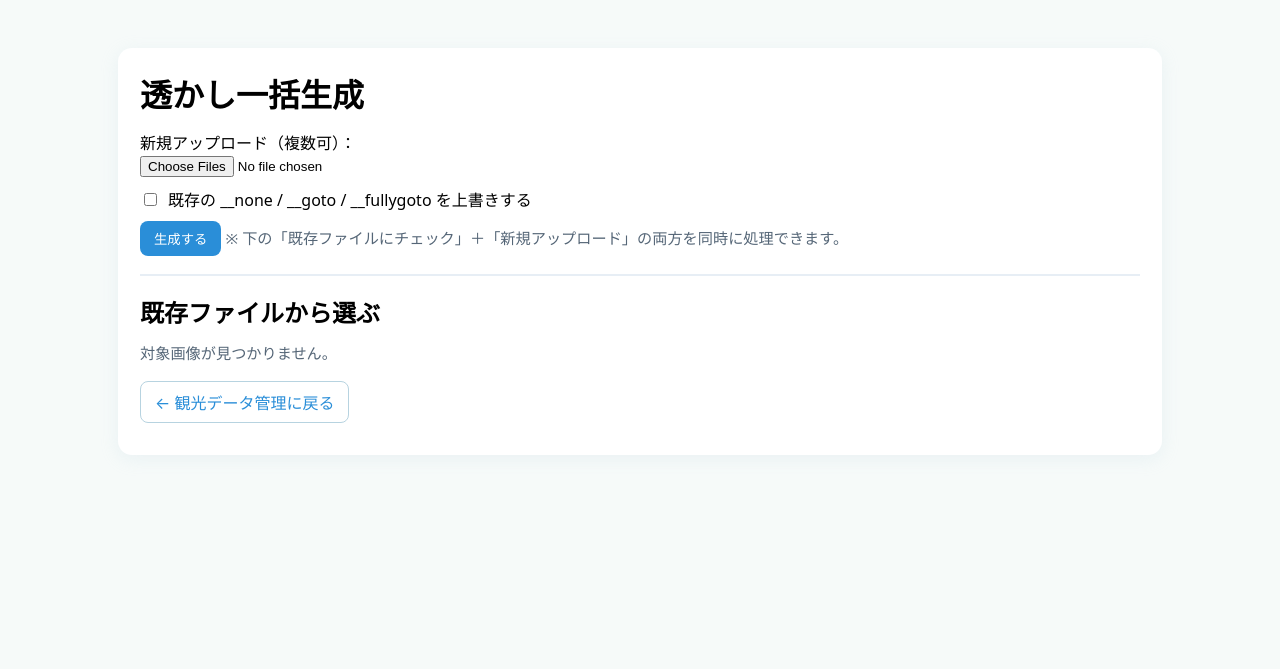
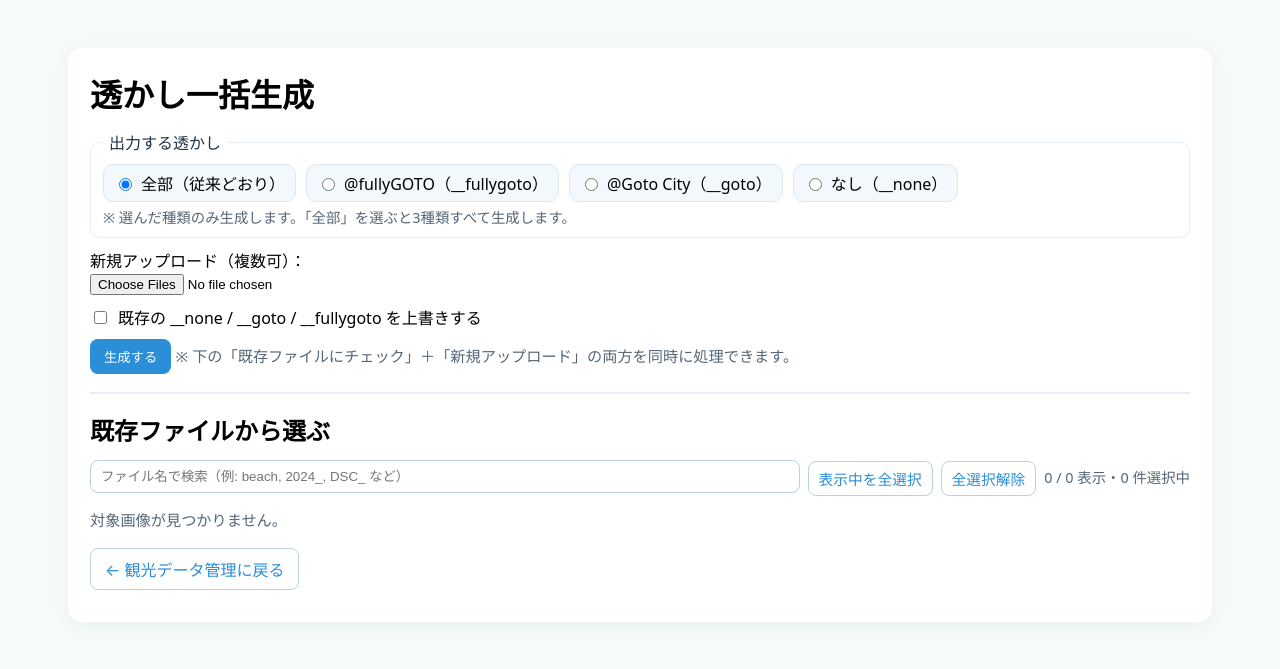
Before and after one commit to fullygoto/kankouai, a Flask app: a page that uses templates/admin_watermark.html in a window 1280 px wide. Shown: the top 669 px of the page. Run offline with Flask 3, Linux system fonts and the light colour scheme; the visitor is signed in with stand-in values (Sample User, id 1); parts of the project's set-up code (start-up, migrations or seed data) failed here and were passed over.

Commit message:
Add files via upload

```diff
--- a/templates/admin_watermark.html
+++ b/templates/admin_watermark.html
@@ -5,20 +5,34 @@
   <title>透かし一括生成</title>
   <meta name="viewport" content="width=device-width, initial-scale=1">
   <style>
-    body{font-family:system-ui,-apple-system,Segoe UI,Roboto,'Hiragino Kaku Gothic ProN',Meiryo,sans-serif;background:#f6faf9;padding:20px}
-    .container{background:#fff;max-width:1000px;margin:20px auto;padding:22px;border-radius:14px;box-shadow:0 4px 18px #b7d3e033}
+    :root{
+      --bg:#f6faf9; --card:#fff; --muted:#567; --line:#e7eef5; --brand:#2a8ed8;
+    }
+    body{font-family:system-ui,-apple-system,Segoe UI,Roboto,'Hiragino Kaku Gothic ProN',Meiryo,sans-serif;background:var(--bg);padding:20px}
+    .container{background:var(--card);max-width:1100px;margin:20px auto;padding:22px;border-radius:14px;box-shadow:0 4px 18px #b7d3e033}
     h1{margin:0 0 14px}
     .row{margin:10px 0}
-    .muted{color:#567;font-size:.95em}
-    .btn{display:inline-block;padding:8px 14px;border:none;border-radius:8px;background:#2a8ed8;color:#fff;cursor:pointer;text-decoration:none}
-    .btn.ghost{background:#fff;color:#2a8ed8;border:1px solid #b7d3e0}
+    .muted{color:var(--muted);font-size:.95em}
+    .btn{display:inline-block;padding:8px 14px;border:none;border-radius:8px;background:var(--brand);color:#fff;cursor:pointer;text-decoration:none}
+    .btn.ghost{background:#fff;color:var(--brand);border:1px solid #b7d3e0}
+    .btn.small{padding:6px 10px;font-size:.92em}
     .grid{display:grid;grid-template-columns:repeat(auto-fill,minmax(220px,1fr));gap:16px;margin-top:12px}
     .card{border:1px solid #e5eef5;border-radius:10px;padding:10px;background:#fbfdff}
     .name{display:block;margin-top:6px;font-size:.92em;color:#345;word-break:break-all}
     img{max-width:100%;height:auto;border:1px solid #e5eef5;border-radius:8px;background:#fff}
     label.sel{display:flex;gap:8px;align-items:center}
     .small{font-size:.9em;color:#567;margin-top:4px}
-    hr{border:1px solid #e7eef5;margin:18px 0}
+    hr{border:1px solid var(--line);margin:18px 0}
+
+    fieldset{border:1px solid var(--line);border-radius:10px;padding:10px 12px}
+    legend{padding:0 6px;color:#234}
+    .radios{display:flex;flex-wrap:wrap;gap:10px}
+    .radios label{display:flex;gap:6px;align-items:center;background:#f3f8fc;border:1px solid #dbe8f3;border-radius:10px;padding:6px 10px}
+    .tools{display:flex;flex-wrap:wrap;gap:8px;align-items:center}
+    .tools .grow{flex:1}
+    .input{width:100%;padding:8px 10px;border:1px solid #b7cfe2;border-radius:8px;background:#fff}
+    .counts{font-size:.9em;color:var(--muted)}
+    .flex{display:flex;gap:10px;align-items:center;flex-wrap:wrap}
   </style>
 </head>
 <body>
@@ -26,6 +40,19 @@
     <h1>透かし一括生成</h1>
 
     <form method="post" enctype="multipart/form-data">
+      <!-- 透かし種別の選択 -->
+      {% set wm_current = (wm or 'all') if wm is defined else 'all' %}
+      <fieldset class="row">
+        <legend>出力する透かし</legend>
+        <div class="radios">
+          <label><input type="radio" name="wm" value="all"   {{ 'checked' if wm_current=='all'   else '' }}> 全部（従来どおり）</label>
+          <label><input type="radio" name="wm" value="fully" {{ 'checked' if wm_current=='fully' else '' }}> @fullyGOTO（__fullygoto）</label>
+          <label><input type="radio" name="wm" value="goto"  {{ 'checked' if wm_current=='goto'  else '' }}> @Goto City（__goto）</label>
+          <label><input type="radio" name="wm" value="none"  {{ 'checked' if wm_current=='none'  else '' }}> なし（__none）</label>
+        </div>
+        <div class="small muted">※ 選んだ種類のみ生成します。「全部」を選ぶと3種類すべて生成します。</div>
+      </fieldset>
+
       <div class="row">
         <label>新規アップロード（複数可）：</label><br>
         <input type="file" name="files" accept="image/*" multiple>
@@ -33,7 +60,8 @@
 
       <div class="row">
         <label class="sel">
-          <input type="checkbox" name="force" value="1"> 既存の __none / __goto / __fullygoto を上書きする
+          <input type="checkbox" name="force" value="1">
+          既存の __none / __goto / __fullygoto を上書きする
         </label>
       </div>
 
@@ -45,10 +73,22 @@
       <hr>
 
       <h2 style="margin:0 0 8px">既存ファイルから選ぶ</h2>
-      <div class="grid">
+
+      <!-- 検索＆一括操作ツールバー -->
+      <div class="row tools">
+        <div class="grow">
+          <input id="q" class="input" type="search" name="q" placeholder="ファイル名で検索（例: beach, 2024_, DSC_ など）" autocomplete="off">
+        </div>
+        <button class="btn ghost small" type="button" id="selectVisible">表示中を全選択</button>
+        <button class="btn ghost small" type="button" id="clearAll">全選択解除</button>
+        <span class="counts"><span id="shownCount">0</span> / <span id="totalCount">0</span> 表示・<span id="selectedCount">0</span> 件選択中</span>
+      </div>
+
+      <!-- 既存ファイルグリッド -->
+      <div id="grid" class="grid" data-total="{{ existing|length if existing else 0 }}">
         {% if existing and existing|length %}
           {% for fn in existing %}
-            <div class="card">
+            <div class="card" data-name="{{ fn|lower }}">
               <label class="sel">
                 <input type="checkbox" name="selected_existing" value="{{ fn }}">
                 <span class="name">{{ fn }}</span>
@@ -73,14 +113,20 @@
             <a href="{{ r.url_src }}" target="_blank" rel="noopener"><img src="{{ r.url_src }}" loading="lazy" alt="src"></a>
             <div class="name">{{ r.src }}</div>
 
+            {% if r.url_none %}
               <div class="small muted" style="margin-top:10px">透かし：なし（__none）</div>
               <a href="{{ r.url_none }}" target="_blank" rel="noopener"><img src="{{ r.url_none }}" loading="lazy" alt="none"></a>
+            {% endif %}
 
+            {% if r.url_goto %}
               <div class="small muted" style="margin-top:10px">透かし：＠Goto City（__goto）</div>
               <a href="{{ r.url_goto }}" target="_blank" rel="noopener"><img src="{{ r.url_goto }}" loading="lazy" alt="goto"></a>
+            {% endif %}
 
+            {% if r.url_fully %}
               <div class="small muted" style="margin-top:10px">透かし：＠fullyGOTO（__fullygoto）</div>
               <a href="{{ r.url_fully }}" target="_blank" rel="noopener"><img src="{{ r.url_fully }}" loading="lazy" alt="fully"></a>
+            {% endif %}
           </div>
         {% endfor %}
       </div>
@@ -90,5 +136,61 @@
       <a class="btn ghost" href="{{ url_for('admin_entry') }}">← 観光データ管理に戻る</a>
     </div>
   </div>
+
+  <script>
+    (function(){
+      const q = document.getElementById('q');
+      const grid = document.getElementById('grid');
+      const cards = Array.from(grid.querySelectorAll('.card'));
+      const totalCount = document.getElementById('totalCount');
+      const shownCount = document.getElementById('shownCount');
+      const selectedCount = document.getElementById('selectedCount');
+      const btnSelectVisible = document.getElementById('selectVisible');
+      const btnClearAll = document.getElementById('clearAll');
+
+      function updateCounts(){
+        totalCount.textContent = cards.length;
+        let shown = 0;
+        for(const c of cards){ if(c.style.display !== 'none'){ shown++; } }
+        shownCount.textContent = shown;
+        selectedCount.textContent = grid.querySelectorAll('input[name="selected_existing"]:checked').length;
+      }
+
+      function filter(){
+        const term = (q.value || '').trim().toLowerCase();
+        for(const c of cards){
+          const name = c.dataset.name || '';
+          const match = !term || name.includes(term);
+          c.style.display = match ? '' : 'none';
+        }
+        updateCounts();
+      }
+
+      function bindCheckCount(){
+        grid.addEventListener('change', (e)=>{
+          if(e.target && e.target.name === 'selected_existing'){
+            selectedCount.textContent = grid.querySelectorAll('input[name="selected_existing"]:checked').length;
+          }
+        });
+      }
+
+      function selectVisible(v=true){
+        for(const c of cards){
+          if(c.style.display !== 'none'){
+            const cb = c.querySelector('input[name="selected_existing"]');
+            if(cb) cb.checked = v;
+          }
+        }
+        updateCounts();
+      }
+
+      btnSelectVisible.addEventListener('click', ()=>selectVisible(true));
+      btnClearAll.addEventListener('click',   ()=>selectVisible(false));
+      q.addEventListener('input', filter);
+
+      bindCheckCount();
+      filter(); // initialize
+    })();
+  </script>
 </body>
 </html>
```
Lines whose indentation alone changed are shown as unchanged.
